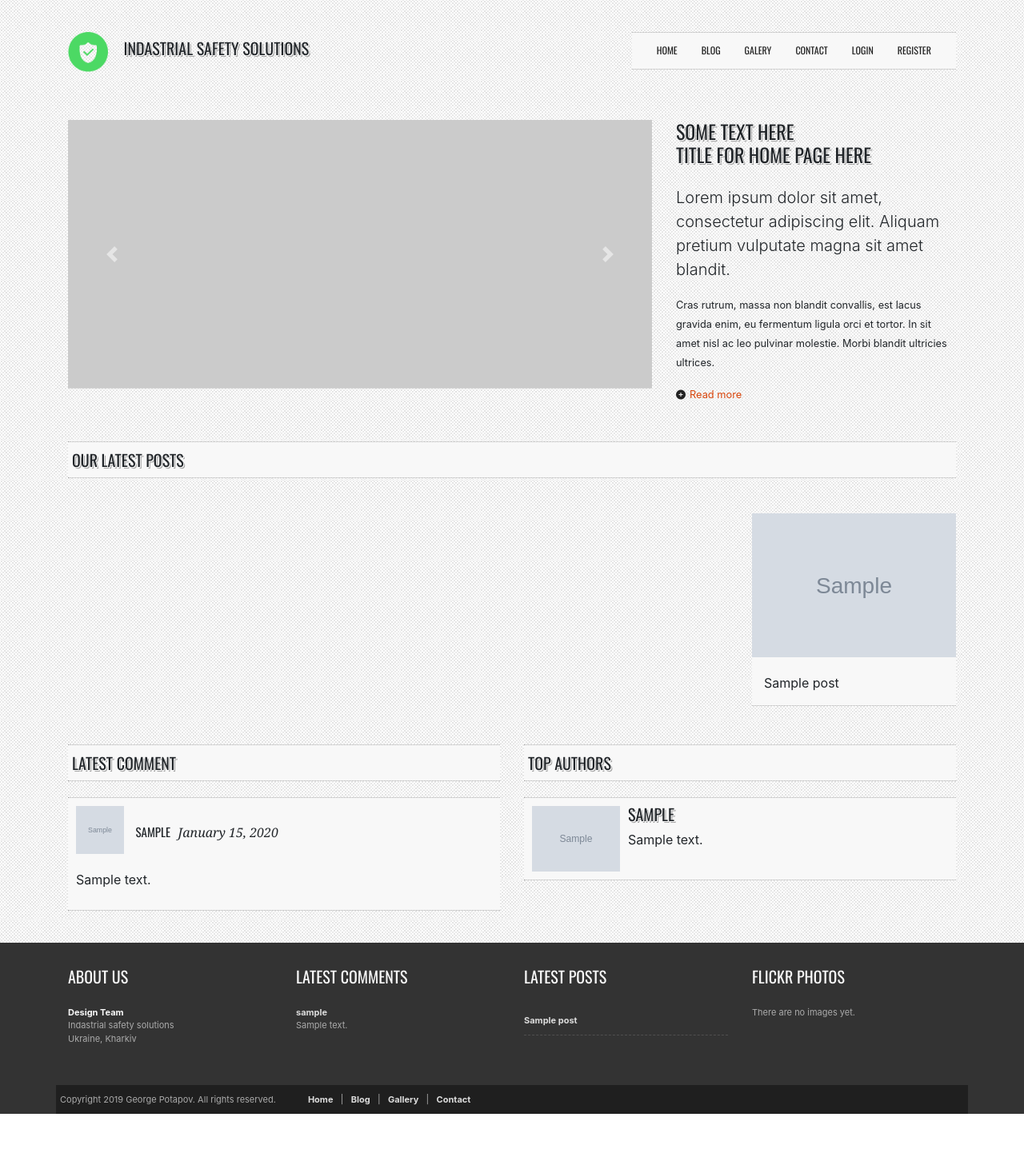
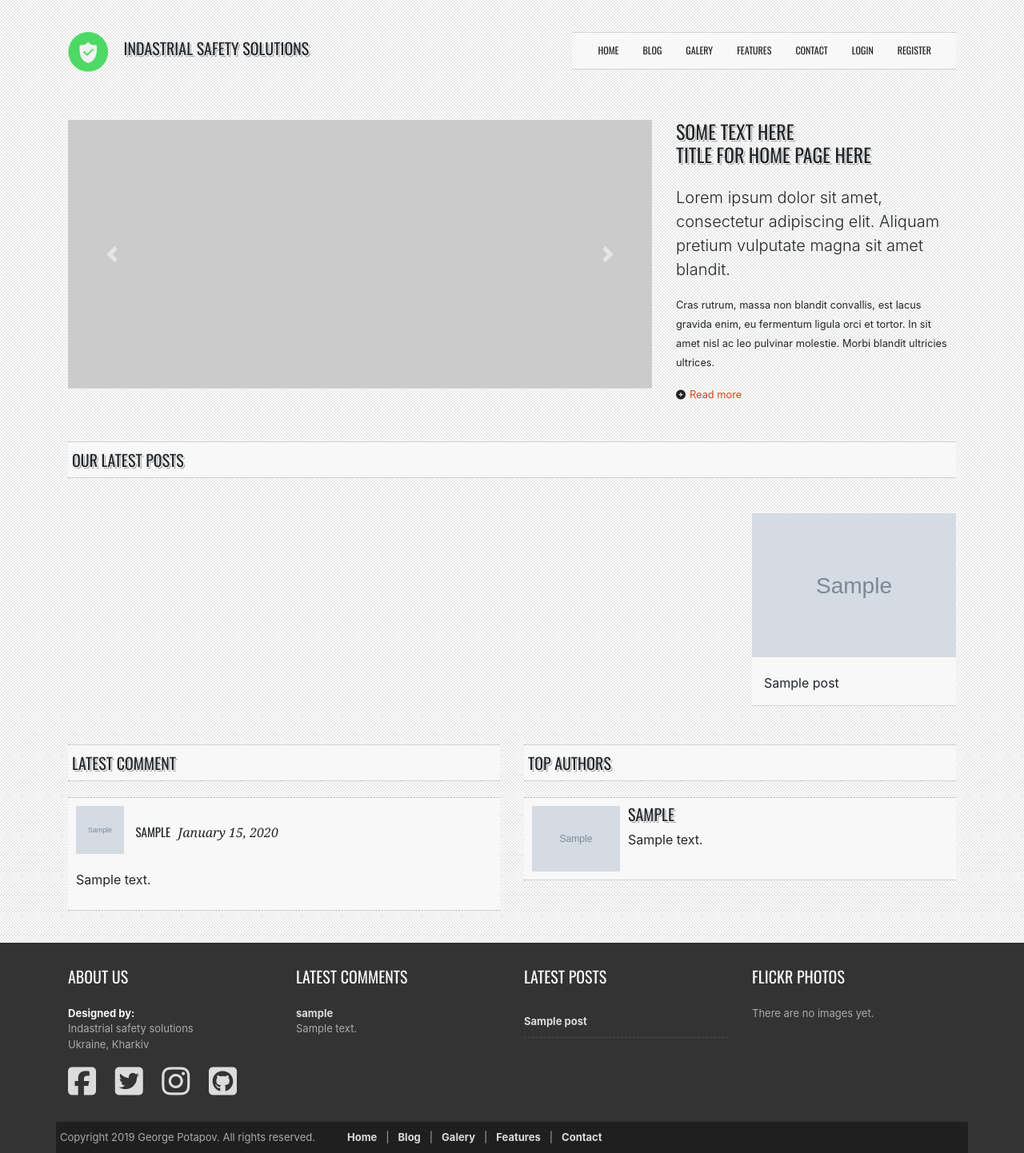
Before and after one commit to HeorhiiPotapov/django-blog, a Django app: page / in a window 1280 px wide. Shown: the whole page at 80% size. Before the commit the page ends 1393 px from the top, so only its background shows below. Run offline with Django 3.2, Linux system fonts and the light colour scheme; tables that the repository leaves empty hold one stand-in row (values such as "Sample post"); grey boxes marked "Sample" are stand-in pictures; some libraries are stand-ins or nearby versions.

Commit message:
pre reliase

```diff
--- a/blog/static/blog/css/blog.css
+++ b/blog/static/blog/css/blog.css
@@ -298,7 +298,6 @@ h1, h2, h3, h4, h5 {text-shadow: 1px 1px 0 #fdfdfd, 2px 2px 0 rgba(81, 81, 81, 0
 	font-size: 60px;
 	padding-top: 40px;
 	padding-right: 30px;
-	/* padding-left: 40px; */
 }
 
 .fa-github {
@@ -316,16 +315,17 @@ h1, h2, h3, h4, h5 {text-shadow: 1px 1px 0 #fdfdfd, 2px 2px 0 rgba(81, 81, 81, 0
  	z-index: 10;
 }
 .footer-row { padding-top: 30px; padding-bottom: 30px;}
-.footer-col {color:#ababab; font-size: 11px;}
+.footer-col {color:#ababab; font-size: 13px;}
 .footer-col a {color:#dcdcdc; font-weight: bold;}
+.footer-col .fab {font-size: 40px; padding-right: 20px;}
 .footer-col a:hover {color:#d8450b; text-decoration: none;}
 .footer-col h5, .footer-col strong {color:#f9f9f9; text-shadow:none;}
 .footer-col h5 {margin-bottom: 25px;}
-.footer-col ul {margin: 0px; padding-left: 0;}
+.footer-col ul {margin: 0; padding-left: 0;}
 .footer-col ul li {list-style: none; padding-bottom: 20px;}
 .footer-col ul.post-list li {
 	border-bottom: 1px dashed #504f4f;
-	padding: 10px 0px;
+	padding: 10px 0;
 }
 /* All Mobile Sizes */
 @media only screen and (max-width: 767px) {
@@ -338,8 +338,8 @@ h1, h2, h3, h4, h5 {text-shadow: 1px 1px 0 #fdfdfd, 2px 2px 0 rgba(81, 81, 81, 0
 }
 ul.img-feed li {
 	float: left;
-	margin: 0px 7px 7px 0px;
-	padding-bottom: 0px;
+	margin: 0 7px 7px 0;
+	padding-bottom: 0;
 }
 
 /* Portrait tablet */
@@ -348,5 +348,5 @@ ul.img-feed li {
 }
 
 /**** Sub Footer ****/
-.footer-sub {background: #1f1f1f; padding: 10px 0px;}
-.footer-sub div div span {padding: 0px 20px;}
+.footer-sub {background: #1f1f1f; padding: 10px 0;}
+.footer-sub div div span {padding: 0 20px;}
--- a/blog/templates/blog/footer.html
+++ b/blog/templates/blog/footer.html
@@ -5,13 +5,14 @@
             <div class="col-lg-3 footer-col">
                 <h5>About Us</h5>
                 <address>
-                    <strong>Design Team</strong><br />
+                    <strong>Designed by:</strong><br />
                     Indastrial safety solutions<br />
                     Ukraine, Kharkiv<br />
                 </address>
-                <ul class="social-icons">
-
-                </ul>
+                <a href="#"><i class="fab fa-facebook-square"></i></a>
+                <a href="#"><i class="fab fa-twitter-square"></i></a>
+                <a href="#"><i class="fab fa-instagram"></i></a>
+                <a href="#"><i class="fab fa-github-square"></i></a>
             </div>
             <div class="col-lg-3 footer-col">
                 <h5>Latest comments</h5>
@@ -43,7 +44,7 @@
                     <div class="span6"><span class="left">Copyright 2019 George Potapov. All rights reserved.</span></div>
                     <div class="span6">
                         <span class="right">
-                        <a href="/">Home</a>&nbsp;&nbsp;&nbsp;|&nbsp;&nbsp;&nbsp;<a href="{% url 'post_list' %}">Blog</a>&nbsp;&nbsp;&nbsp;|&nbsp;&nbsp;&nbsp;<a href="#">Gallery</a>&nbsp;&nbsp;&nbsp;|&nbsp;&nbsp;&nbsp;<a href="{% url 'contact' %}">Contact</a>
+                        <a href="/">Home</a>&nbsp;&nbsp;&nbsp;|&nbsp;&nbsp;&nbsp;<a href="{% url 'post_list' %}">Blog</a>&nbsp;&nbsp;&nbsp;|&nbsp;&nbsp;&nbsp;<a href="#">Galery</a>&nbsp;&nbsp;&nbsp;|&nbsp;&nbsp;&nbsp;<a href="#">Features</a>&nbsp;&nbsp;&nbsp;|&nbsp;&nbsp;&nbsp;<a href="{% url 'contact' %}">Contact</a>
                         </span>
                     </div>
                 </div>
--- a/blog/templates/blog/navbar.html
+++ b/blog/templates/blog/navbar.html
@@ -11,6 +11,7 @@
                 <li><a href="/">Home</a></li>
                 <li><a href="{% url 'post_list' %}">Blog</a></li>
                 <li><a href="#">Galery</a></li>
+                <li><a href="#">Features</a></li>
                 <li><a href="{% url 'contact' %}">Contact</a></li>
                 {% if request.user.is_authenticated %}
                   <li><a href="{% url 'logout' %}">Logout</a></li>
--- a/blog/templates/blog/post/detail.html
+++ b/blog/templates/blog/post/detail.html
@@ -20,7 +20,7 @@
                 <p class="publish ml-auto"><i class="far fa-calendar-check"></i>{{ post.publish }}</p>
                 <p><i class="fas fa-user"></i>{{ post.author }}</p>
                 <p><i class="fas fa-comment"></i>{{ post.comments.count }} comment{{ post.comments.count|pluralize }}</p>
-                <p><i class="far fa-thumbs-up"></i>{{ post.likes.count }}</p>
+                <p><a href="{{ post.get_like_url }}"><i class="far fa-thumbs-up"></i></a>{{ post.likes.count }}</p>
             </div>
         </div>
     </div>
@@ -77,7 +77,7 @@
             <form action="." method="post" class="mb-5">
                 {{ comment_form|crispy }}
                 {% csrf_token %}
-                <button class="btn btn-info" type="submit" value="Add comment">new comment</button>
+                <button class="btn btn-success" type="submit" value="Add comment">new comment</button>
             </form>
         </div>
     </div>
--- a/blog/templates/blog/post/list.html
+++ b/blog/templates/blog/post/list.html
@@ -19,13 +19,14 @@
                         <a href="{% url 'post_list_by_tag' tag.slug %}">{{ tag.name }}{% if not forloop.last %}, {% endif %}</a>
                     {% endfor %}
                 </p>
-                {{ post.body|markdown|truncatewords_html:50 }} <a href="{{ post.get_absolute_url }}">Read more</a>
+                {{ post.body|markdown|truncatewords_html:50 }}
+                <a class="carousel_text_right" href="{{ post.get_absolute_url }}"><i class="fas fa-plus-circle"></i><small>Read more</small></a>
 
                 <div class="d-flex post_footer">
                     <p class="publish ml-auto"><i class="far fa-calendar-check"></i>{{ post.publish }}</p>
                     <p><i class="fas fa-user"></i>{{ post.author }}</p>
                     <p><i class="fas fa-comment"></i>{{ post.comments.count }} comment{{ post.comments.count|pluralize }}</p>
-                    <p><i class="far fa-thumbs-up"></i>{{ post.likes.count }}</p>
+                    <p><a href="{{ post.get_like_url }}"><i class="far fa-thumbs-up"></i></a>{{ post.likes.count }}</p>
                 </div>
             </div>
         </div>
--- a/blog/views.py
+++ b/blog/views.py
@@ -16,7 +16,7 @@ from django.contrib.auth.models import User
 
 
 def home_page(request):
-    posts = Post.objects.all()[:6]
+    posts = Post.objects.all()[:10]
     author = User.objects.all().first()
     template_name = 'blog/home_page.html'
     context = {
```
Also changed, not shown: blog/templates/blog/pagination.html (+6 -6 lines).
